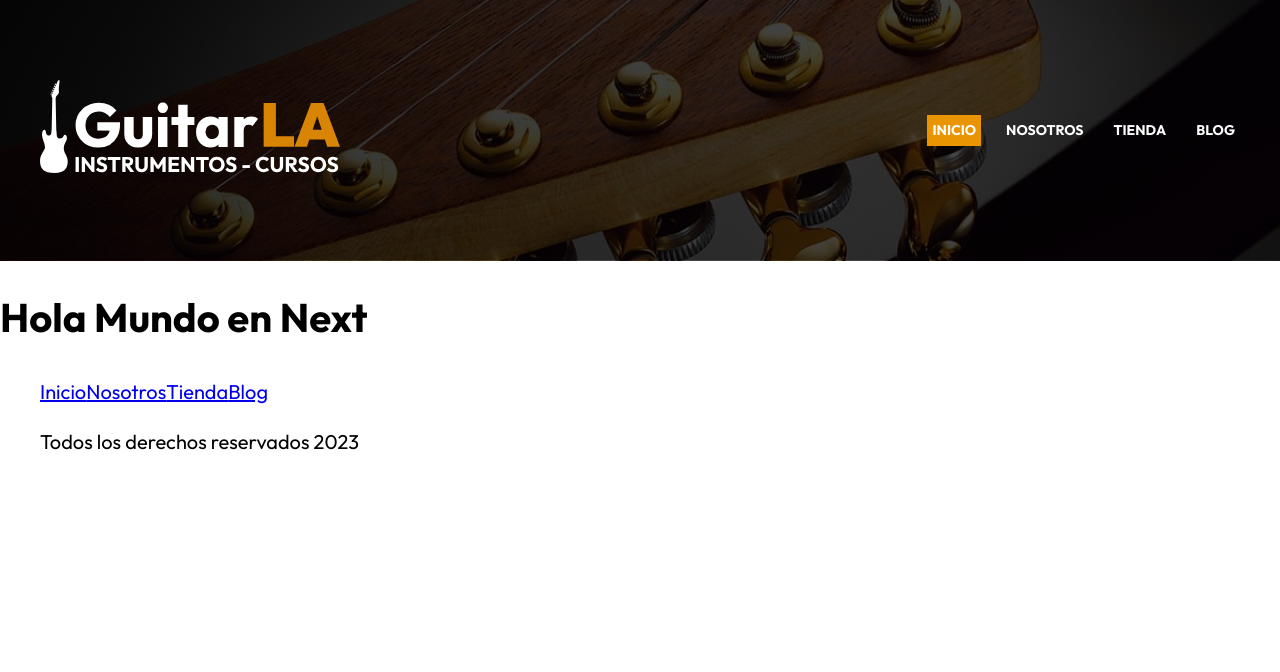
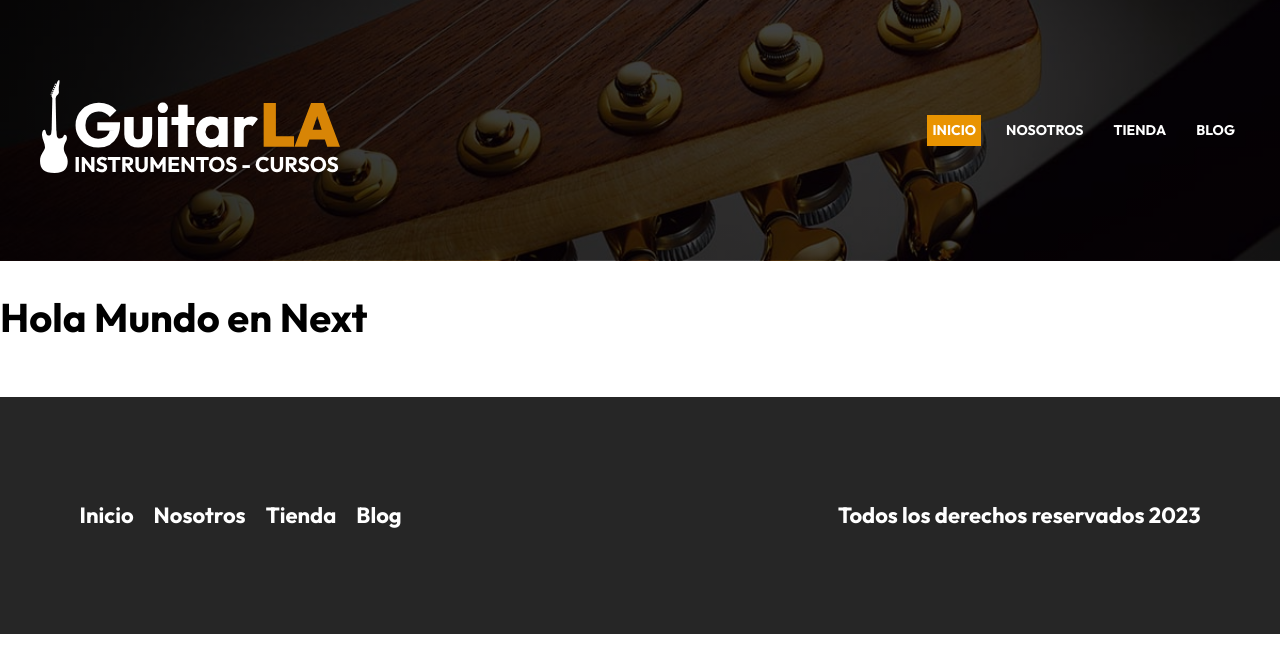
Before and after one commit to erdini1/guitarla-next, a Next.js app: page / in a window 1280 px wide. Shown: the top 672 px of the page. Built offline with nearby package versions, Linux system fonts and the light colour scheme.

Commit message:
Agregando estilos al footer

```diff
--- a/components/footer.jsx
+++ b/components/footer.jsx
@@ -4,8 +4,8 @@
 const Footer = () => {
 
   return (
-    <footer>
-      <div className="contenedor">
+    <footer className={styles.footer}>
+      <div className={`contenedor ${styles.contenido}`}>
         <nav className={styles.navegacion}>
           <Link
             href="/"
@@ -20,7 +20,7 @@
             href="/blog"
           >Blog</Link>
         </nav>
-        <p>Todos los derechos reservados {new Date().getFullYear()}</p>
+        <p className={styles.copyright}>Todos los derechos reservados {new Date().getFullYear()}</p>
 
       </div>
     </footer>
--- a/styles/footer.module.css
+++ b/styles/footer.module.css
@@ -0,0 +1,32 @@
+.footer {
+    background-color: var(--black);
+    padding: 5rem;
+    margin-top: 5rem;
+}
+@media (min-width: 769px){
+    .contenido{
+        display: flex;
+        justify-content: space-between;
+    }
+}
+.navegacion{
+    display: flex;
+    flex-direction: column;
+    align-items: center;
+    gap: 2rem;
+}
+@media (min-width:768px){
+    .navegacion{
+        flex-direction: row;
+    }
+}
+.navegacion a,
+.copyright{
+    color: var(--white);
+    font-size: 2.2rem;
+    text-decoration: none;
+    font-weight: 700;
+}
+.copyright{
+    text-align: center;
+}
```
